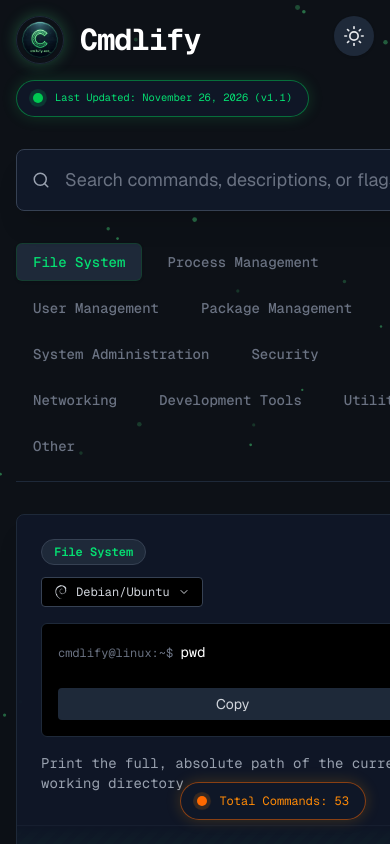
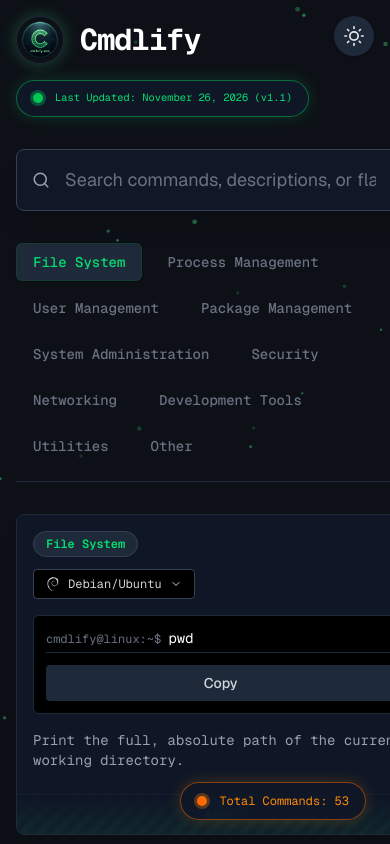
Before and after one commit to ErdSavasci/cmdlify, a Next.js app: page / in a window 390 px wide. Shown: the top 844 px of the page. Built offline with nearby package versions, Linux system fonts and the light colour scheme.

Commit message:
Some UI changes, for responsiveness)

```diff
--- a/src/app/globals.css
+++ b/src/app/globals.css
@@ -17,6 +17,7 @@
 html, body {
   overflow-x: hidden;
   width: 100%;
+  max-width: 100%;
   position: relative;
 }
 
--- a/src/app/page.tsx
+++ b/src/app/page.tsx
@@ -478,7 +478,7 @@
                   key={displayCmd.conceptId}
                   id={`cmd-${displayCmd.conceptId}`} // For smooth scrolling from search results
                   // Adding 'relative' and dynamically apply 'z-50' if open, 'z-10' if closed
-                  className={`bg-white/90 dark:bg-gray-900/90 backdrop-blur-md border border-gray-200 dark:border-gray-800 rounded-lg p-6 shadow-xl transition-all relative ${
+                  className={`bg-white/90 dark:bg-gray-900/90 backdrop-blur-md border border-gray-200 dark:border-gray-800 rounded-lg p-4 sm:p-6 shadow-xl transition-all relative w-full ${
                     isDropdownOpen ? "z-50" : "z-10"
                   }`}
                 >
@@ -500,16 +500,14 @@
                     />
                   </div>
 
-                  {/* Command Line */}
-                  <div className="w-full bg-gray-50 dark:bg-black p-4 rounded-md mb-4 flex flex-col sm:flex-row items-start sm:items-center justify-between gap-4 group border border-gray-200 dark:border-gray-800 overflow-hidden">
-                    {/* The Quarantine Wrapper - Stops the zoom Bug */}
-                    <div className="w-full min-w-0 overflow-x-auto scrollbar-hide pb-2 sm:pb-0">
-                      <code className="text-sm sm:text-lg text-gray-900 dark:text-white font-mono whitespace-nowrap [font-variant-ligatures:none]">
-                        {/* The OS Prefix */}
+                  {/* Command Line (Flexbox Blowout Fix) */}
+                  <div className="w-full bg-gray-50 dark:bg-black p-3 sm:p-4 rounded-md mb-4 border border-gray-200 dark:border-gray-800">
+                    {/* Independent Scrolling Container */}
+                    <div className="w-full overflow-x-auto scrollbar-hide mb-3 pb-1 border-b border-gray-200 dark:border-gray-800 sm:border-none sm:mb-0 sm:pb-0">
+                      <code className="block text-sm sm:text-lg text-gray-900 dark:text-white font-mono whitespace-nowrap [font-variant-ligatures:none] min-w-max">
                         <span className="text-gray-400 dark:text-gray-500 select-none text-xs sm:text-sm">
                           {getOSPrefix(activeOS)}&nbsp;
                         </span>
-                        {/* The actual command */}
                         <span>{displayCmd.command}</span>
                       </code>
                     </div>
@@ -518,10 +516,12 @@
                       onClick={() =>
                         handleCopy(displayCmd.id, displayCmd.command)
                       }
-                      className="shrink-0 cursor-pointer text-sm bg-gray-200 dark:bg-gray-800 hover:bg-gray-300 dark:hover:bg-gray-700 px-3 py-1.5 rounded transition-all font-sans text-gray-700 dark:text-gray-300 min-w-[80px] w-full sm:w-auto text-center"
+                      className="w-full sm:w-auto sm:float-right cursor-pointer text-sm bg-gray-200 dark:bg-gray-800 hover:bg-gray-300 dark:hover:bg-gray-700 px-4 py-2 rounded transition-all font-sans text-gray-700 dark:text-gray-300 font-medium"
                     >
                       {copiedId === displayCmd.id ? "Copied!" : "Copy"}
                     </button>
+                    {/* Clearfix for the float on desktop */}
+                    <div className="clear-both hidden sm:block"></div>
                   </div>
 
                   <p className="text-sm text-gray-600 dark:text-gray-400 mb-2">
@@ -553,7 +553,7 @@
                   )}
 
                   {/* Striped Risk Level Footer */}
-                  <div className="mt-8 relative -mx-6 -mb-6 h-12 flex items-center justify-center rounded-b-lg overflow-hidden border-t border-transparent dark:border-gray-800/50">
+                  <div className="mt-6 sm:mt-8 relative -mx-4 sm:-mx-6 -mb-4 sm:-mb-6 h-10 sm:h-12 flex items-center justify-center rounded-b-lg overflow-hidden border-t border-transparent dark:border-gray-800/50">
                     {/* The striped background overlay */}
                     <div
                       className="absolute inset-0 risk-stripes pointer-events-none"
```
